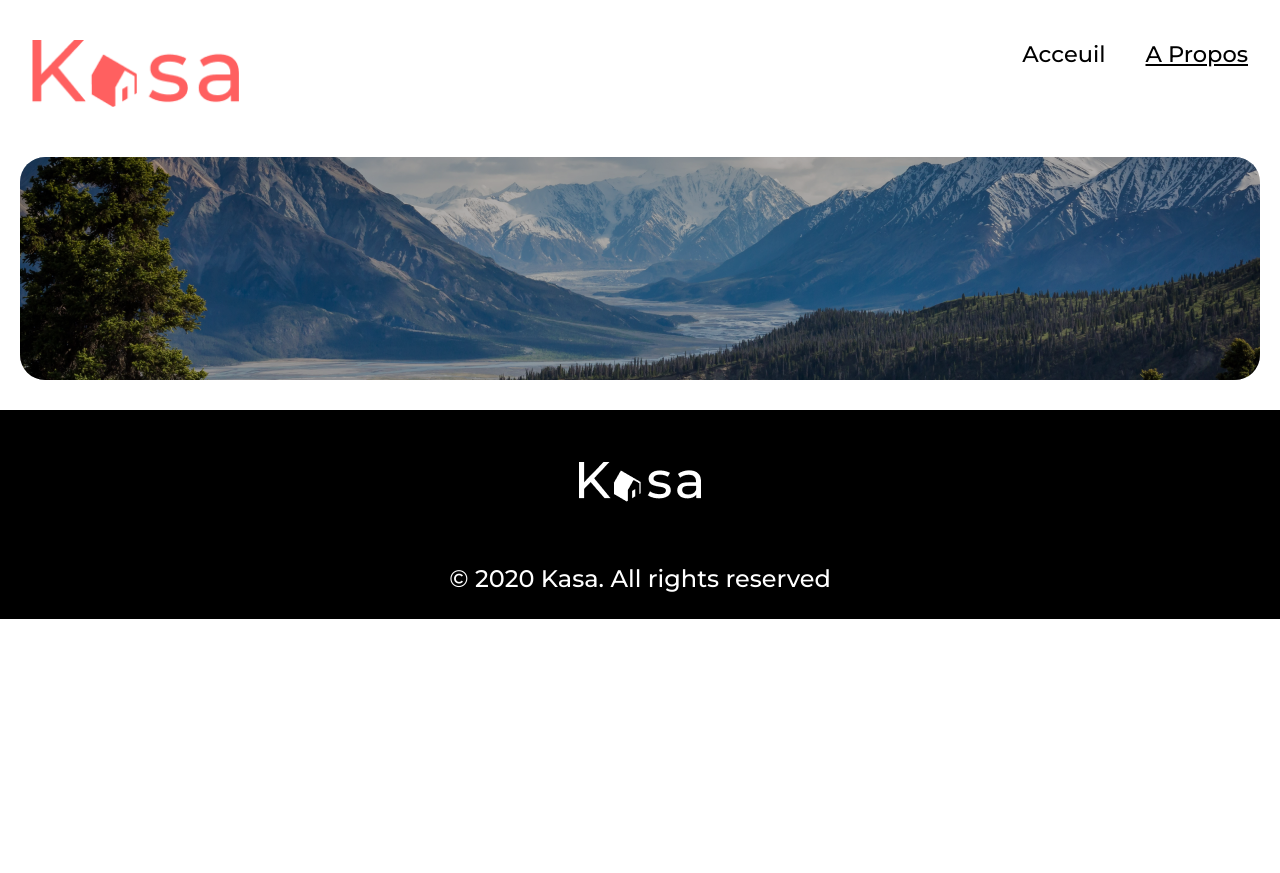
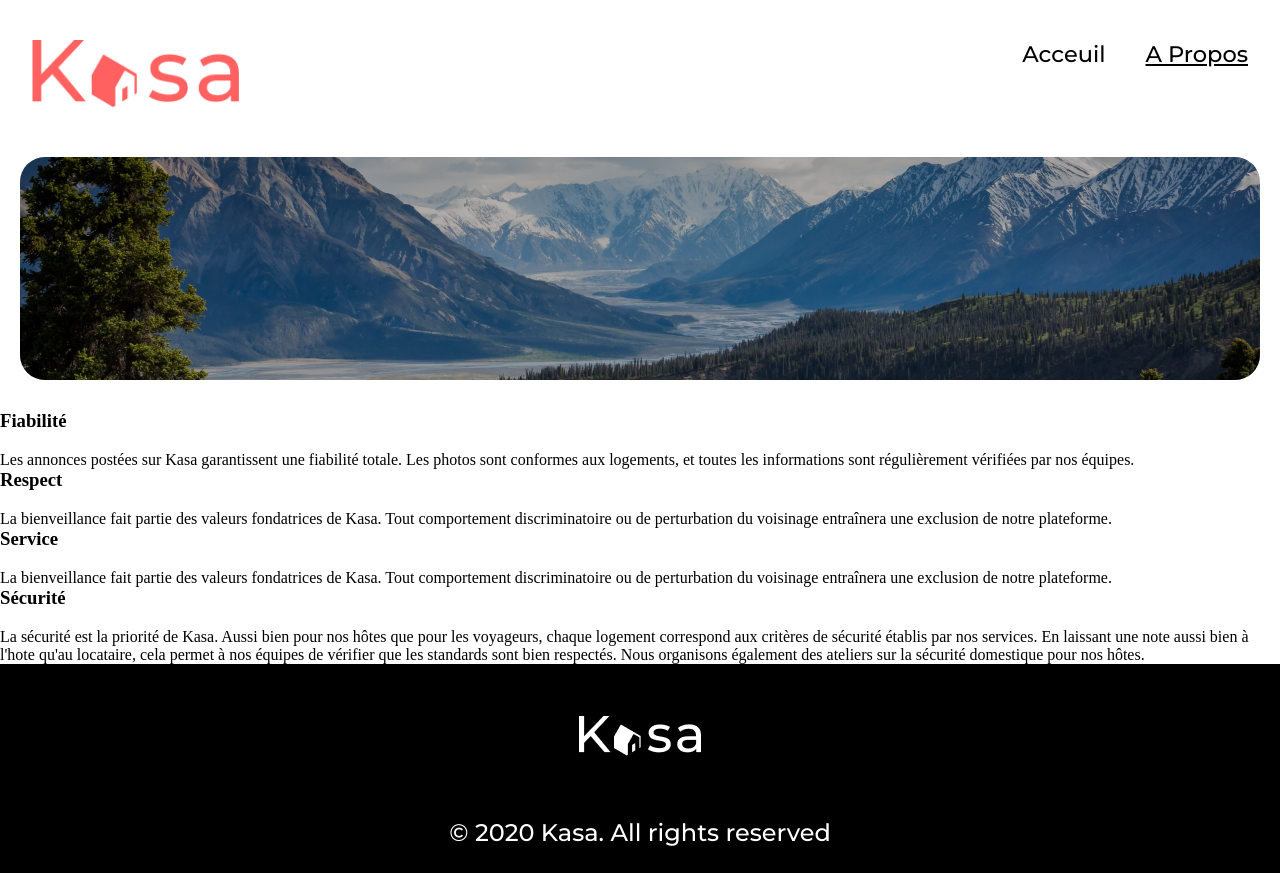
Before and after one commit to jeremB-dev/KasaProject, a React (Vite) app: page /about in a window 1280 px wide. Before the commit the page ends 800 px from the top, so only its background shows below. Built offline with nearby package versions, Linux system fonts and the light colour scheme.

Commit message:
ajout Dropdown sur la page About

```diff
--- a/src/components/Dropdown.jsx
+++ b/src/components/Dropdown.jsx
@@ -0,0 +1,29 @@
+import { useState } from "react";
+import ArrowDown from "../assets/img-projet/ArrowDown.png";
+import PropTypes from "prop-types";
+
+const Dropdown = ({ title, children }) => {
+    const [isVisible, setIsVisible] = useState(false);
+    const handleToggle = () => {
+        setIsVisible(!isVisible);
+    }
+
+    return (
+        <div className={`Dropdown ${isVisible ? "visible" : ""}`}>
+            <div className="dropdownTitle" onClick={handleToggle}>
+                <h3>{title}</h3>
+                <img src={ArrowDown} alt="flèche" className={`arrow ${isVisible ? "down" : ""}`}/>
+            </div>
+            <div className={`paragraph ${isVisible ? "down" : ""}`}>
+                {children}
+            </div>
+        </div>
+    );
+};
+
+Dropdown.propTypes = {
+    title: PropTypes.string.isRequired,
+    children: PropTypes.node.isRequired,
+};
+
+export default Dropdown;
--- a/src/main.css
+++ b/src/main.css
@@ -183,4 +183,18 @@
   flex-direction: column;
   width: 100%;
   margin: 0;
+}
+
+.dropdown {
+  border-radius: 10px;
+  margin-bottom: 10px;
+  overflow: hidden;
+  max-width: 1240px;
+  margin: 0 auto;
+  width: 85%;
+}
+.dropdown .dropdownTitle {
+  position: relative;
+  display: flex;
+  justify-content: space-between;
 }/*# sourceMappingURL=main.css.map */
--- a/src/main.scss
+++ b/src/main.scss
@@ -7,3 +7,4 @@
 @use "sass/home";
 @use "sass/html";
 @use "sass/about";
+@use "sass/dropdown";
--- a/src/pages/About.jsx
+++ b/src/pages/About.jsx
@@ -1,10 +1,16 @@
 import BannerAbout from "../components/BannerAbout";
-
+import Dropdown from "../components/Dropdown";
+import CollapseJson from "../assets/data/collapse.json";
 
 const About = () => {
     return (
         <div className="about">
                <BannerAbout />
+               {CollapseJson.map((collapse, index) => (
+                <Dropdown key={index} index={index} title={collapse.title}>
+                    {collapse.text}
+                </Dropdown>
+               ))}
         </div>
     );
 };
--- /dev/null
+++ b/src/sass/_dropdown.scss
@@ -0,0 +1,15 @@
+.dropdown {
+    border-radius: 10px;
+    margin-bottom: 10px;
+    overflow: hidden;
+    max-width: 1240px;
+    margin: 0 auto;
+    width: 85%;
+
+    .dropdownTitle {
+        position: relative;
+        display: flex;
+        justify-content: space-between;
+
+    }
+}
```
Also changed, not shown: src/pages/Fiche-logement.jsx (deleted), src/pages/LogementCards.jsx (added), 1 other file (tests, documents, lock files or other folders).
